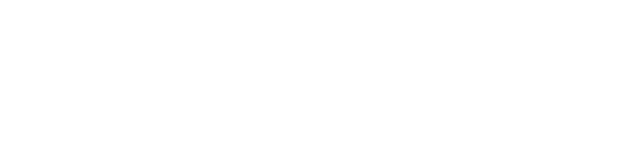
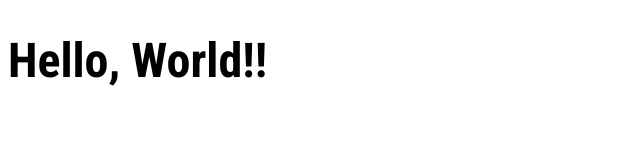
Before and after one commit to Ken0001/Ken0001.github.io, a plain HTML site: page index.html in a window 1280 px wide. Shown: the whole page, without its empty margins (0-640 px from the left). Drawn offline with Linux system fonts and the light colour scheme.

Commit message:
Edit index

```diff
--- a/index.html
+++ b/index.html
@@ -1,4 +1,24 @@
-<html>
+<!DOCTYPE html>
+<html lang="en">
+<head>
+    <meta charset="UTF-8">
+    <meta name="viewport" content="width=device-width, initial-scale=1.0">
+    <title>This is Ken</title>
+    <link rel="preconnect" href="https://fonts.googleapis.com">
+    <link rel="preconnect" href="https://fonts.gstatic.com" crossorigin>
+    <link href="https://fonts.googleapis.com/css2?family=Montserrat:ital,wght@0,100..900;1,100..900&family=Roboto+Condensed:ital,wght@0,100..900;1,100..900&display=swap" rel="stylesheet">
+    <style>
+        body {
+            font-family: 'Roboto Condensed', sans-serif;
+        }
 
-
+        h1 {
+            font-size: 48px;
+            font-weight: bold;
+        }
+    </style>
+</head>
+<body>
+    <h1>Hello, World!!</h1>
+</body>
 </html>
```
